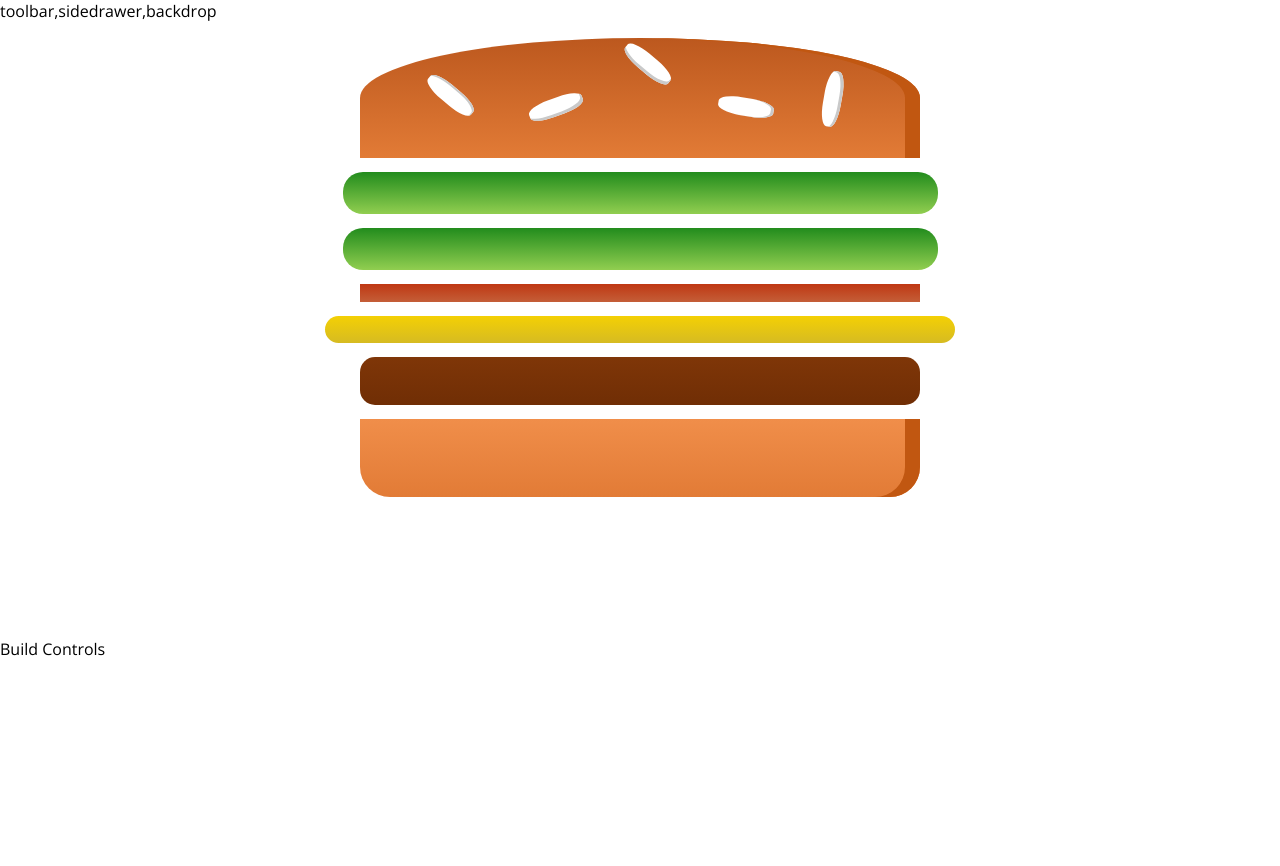
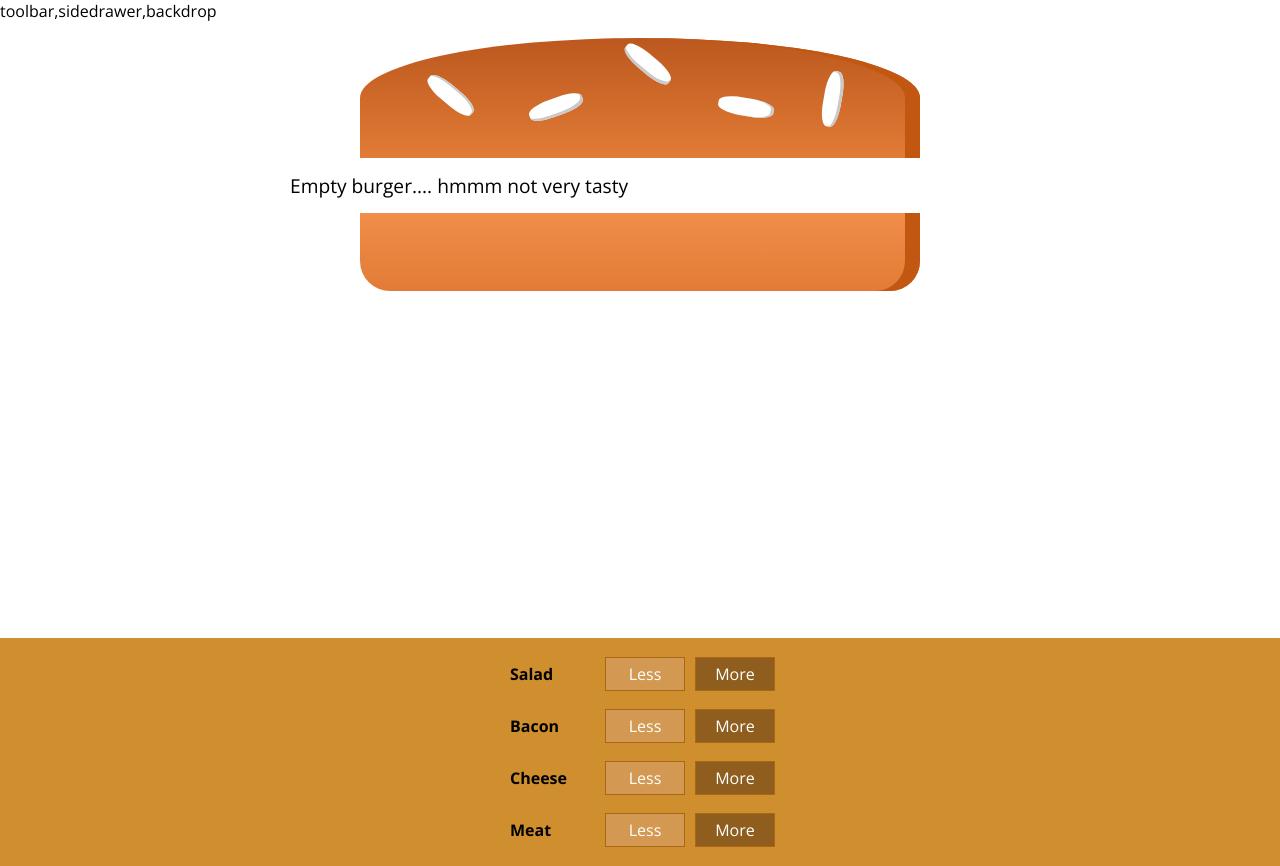
Before and after one commit to Robert-Coulston/BurgerBuilder, a React (Create React App) app: page / in a window 1280 px wide. Before the commit the page ends 800 px from the top, so only its background shows below. Built offline with nearby package versions, Linux system fonts and the light colour scheme.

Commit message:
Add-subtract ingredients

```diff
--- /dev/null
+++ b/src/components/Burger/BuildControls/BuildControl.js
@@ -0,0 +1,16 @@
+import React from 'react';
+import classes from './BuildControl.module.css'
+
+const BuildControl = (props) => {
+    console.log(props.label);
+
+    return (
+        <div className={classes.BuildControl}>
+            <div className={classes.Label}>{props.label}</div>
+            <button className={classes.Less} onClick={(t) => props.subtracted(t)}>Less</button>
+            <button className={classes.More} onClick={(t) => props.added(t)}>More</button>
+        </div>
+    )
+}
+
+export default BuildControl
--- /dev/null
+++ b/src/components/Burger/BuildControls/BuildControl.module.css
@@ -0,0 +1,56 @@
+.BuildControl {
+    display: flex;
+    justify-content: space-between;
+    align-items: center;
+    margin: 5px 0;
+}
+
+.BuildControl button {
+    display: block;
+    font: inherit;
+    padding: 5px;
+    margin: 0 5px;
+    width: 80px;
+    border: 1px solid #AA6817;
+    cursor: pointer;
+    outline: none;
+}
+
+.BuildControl button:disabled {
+    background-color: #AC9980;
+    border: 1px solid #7E7365;
+    color: #ccc;
+    cursor: default;
+}
+
+.BuildControl button:hover:disabled {
+    background-color: #AC9980;
+    color: #ccc;
+    cursor: not-allowed;
+}
+
+.Label {
+    padding: 10px;
+    font-weight: bold;
+    width: 80px;
+}
+
+.BuildControl .Less {
+    background-color: #D39952;
+    color: white;
+}
+
+.BuildControl .More {
+    background-color: #8F5E1E;
+    color: white;
+}
+
+.BuildControl .Less:hover, .BuildControl .Less:active {
+    background-color: #DAA972;
+    color: white;
+}
+
+.BuildControl .More:hover,.BuildControl .More:active {
+    background-color: #99703F;
+    color: white;
+}
--- /dev/null
+++ b/src/components/Burger/BuildControls/BuildControls.js
@@ -0,0 +1,24 @@
+import React from 'react'
+import BuildControl from './BuildControl';
+import classes from './BuildControls.module.css'
+
+const controls = [
+    {label:'Salad', type:'salad'},
+    {label:'Bacon', type:'bacon'},
+    {label:'Cheese', type:'cheese'},
+    {label:'Meat', type:'meat'}
+];
+
+const BuildControls = (props) => (
+    <div className={classes.BuildControls}>
+         {controls.map((ctrl) => <BuildControl
+         key={ctrl.label}
+         label={ctrl.label}
+         added={(t) => props.ingredientAdded(ctrl.type)}
+         subtracted={(t) => props.ingredientSubtracted(ctrl.type)}
+         />
+         )}
+    </div>
+)
+
+export default BuildControls;
--- /dev/null
+++ b/src/components/Burger/BuildControls/BuildControls.module.css
@@ -0,0 +1,10 @@
+.BuildControls {
+    width: 100%;
+    background-color: #CF8F2E;
+    display: flex;
+    flex-flow:column;
+    align-items: center;
+    box-shadow: 0 2px 1px #CCC;
+    margin: auto;
+    padding: 10px 0;
+}
--- a/src/components/Burger/Burger.js
+++ b/src/components/Burger/Burger.js
@@ -9,10 +9,18 @@ const Burger = (props) => {
     const constituents = Object.keys(props.ingredients);
 
     //Array(props.ingredients[igKey]) => how many of an ingredient is requested
-    const transformedIngredients = constituents
+    let transformedIngredients = constituents
         .map( igKey => {return [...Array(props.ingredients[igKey])]
             .map( (x, i) => (<BurgerIngredient key={igKey + i} type={igKey}></BurgerIngredient>) )
-        });
+        }).reduce( (arr, el) => {
+            return arr.concat(el);
+        },[]);
+
+    if (transformedIngredients.length === 0) {
+        transformedIngredients = <BurgerIngredient type="empty"></BurgerIngredient>
+    }
+
+
     return (
         <div className={classes.Burger}>
             <BurgerIngredient type="bread-top"/>
--- a/src/components/Burger/BurgerIngredients/BurgerIngredient.js
+++ b/src/components/Burger/BurgerIngredients/BurgerIngredient.js
@@ -36,6 +36,9 @@ class BurgerIngredient extends Component {
       case "salad":
         ingredient = <div className={classes.Salad}></div>;
         break;
+      case "empty":
+        ingredient = <div>Empty burger.... hmmm  not very tasty</div>;
+        break;
       default: {
         ingredient = null;
         break;
--- a/src/containers/BurgerBuilder/BurgerBuilder.js
+++ b/src/containers/BurgerBuilder/BurgerBuilder.js
@@ -1,14 +1,55 @@
 import React, { Component, Fragment } from 'react';
 import Burger from '../../components/Burger/Burger';
+import BuildControls from '../../components/Burger/BuildControls/BuildControls';
+
+const INGREDIENT_PRICES = {
+    salad : 0.5,
+    bacon : 0.25,
+    cheese : 0.3,
+    meat : 1.25
+}
 
 class BurgerBuilder extends Component {
+
     state = {
         ingredients : {
-            salad: 2,
-            bacon: 1,
-            cheese: 1,
-            meat: 1
+            salad: 0,
+            bacon: 0,
+            cheese: 0,
+            meat: 0
+        },
+        totalPrice: 0
+    }
+
+    addIngredientHandler = (type) => {
+        const oldCount = this.state.ingredients[type];
+        const updatedCount = oldCount + 1;
+
+        const { oldPrice, priceValue, updatedIngredients } = this.setPrice(type, updatedCount);
+        const newPrice = oldPrice + priceValue;
+
+        this.setState({totalPrice: newPrice, ingredients: updatedIngredients});
+    }
+
+    subtractIngredientHandler = (type) => {
+        const oldCount = this.state.ingredients[type];
+
+        if (oldCount >= 1) {
+            const updatedCount = oldCount - 1;
+
+            const { oldPrice, priceValue, updatedIngredients } = this.setPrice(type, updatedCount);
+            const newPrice = oldPrice - priceValue;
+
+            this.setState({totalPrice: newPrice, ingredients: updatedIngredients});
         }
+    }
+
+    setPrice(type, updatedCount) {
+        const updatedIngredients = { ...this.state.ingredients };
+        updatedIngredients[type] = updatedCount;
+        const priceValue = INGREDIENT_PRICES[type];
+        const oldPrice = this.state.totalPrice;
+        return { oldPrice, priceValue, updatedIngredients };
     }
 
     render() {
@@ -17,7 +58,10 @@ class BurgerBuilder extends Component {
         return (
             <Fragment>
                 <Burger ingredients={this.state.ingredients}/>
-                <div>Build Controls</div>
+                <BuildControls
+                    ingredientAdded={(t) => this.addIngredientHandler(t)}
+                    ingredientSubtracted={(t) => this.subtractIngredientHandler(t)}
+                />
             </Fragment>
         )
     };
```
